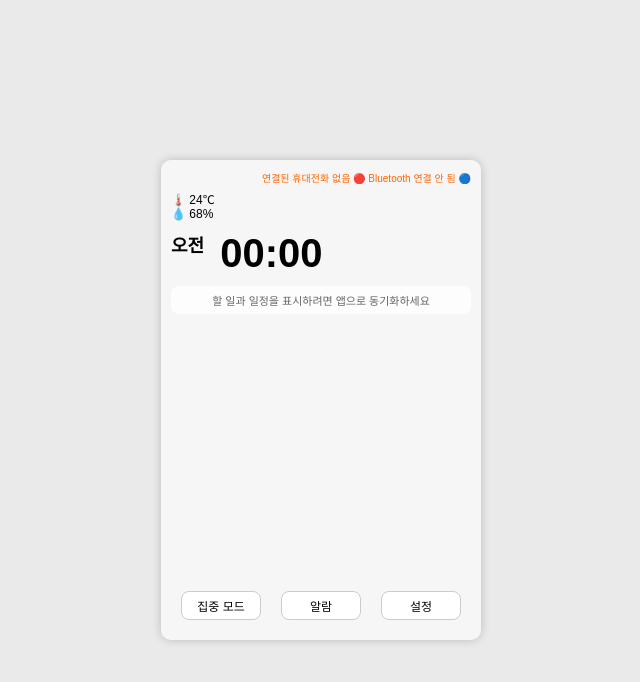
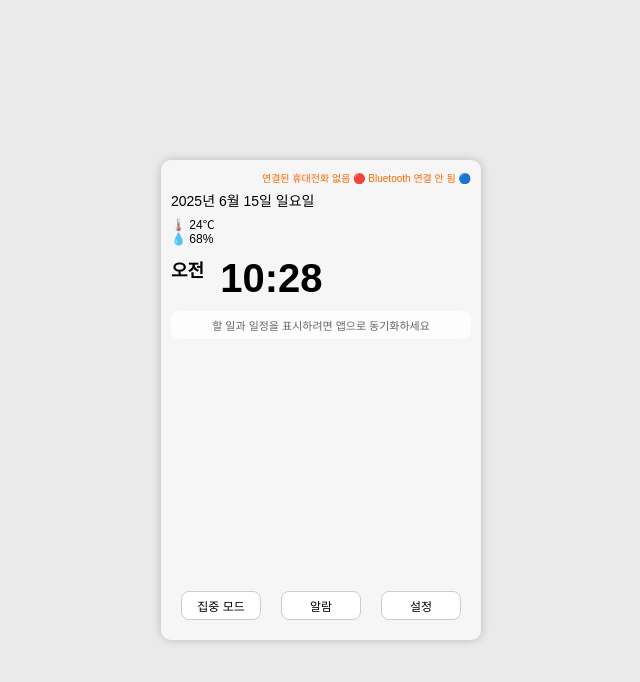
Before and after one commit to jyh69293/fastapi, a plain HTML site: page public/index.html in a window 1280 px wide. Shown: the whole page, without its empty margins (319-959 px from the left). Drawn offline with Linux system fonts and the light colour scheme.

Commit message:
Update index.html

```diff
--- a/public/index.html
+++ b/public/index.html
@@ -112,9 +112,7 @@
         연결된 휴대전화 없음 🔴 Bluetooth 연결 안 됨 🔵
       </div>
 
-      <div class="date-section" id="dateSection">
-        <!-- 날짜 자동 삽입 -->
-      </div>
+      <div class="date-section" id="dateSection"></div>
 
       <div class="weather">
         <span>🌡️ 24℃</span>
@@ -132,9 +130,9 @@
     </div>
 
     <div class="buttons">
-      <div class="button" onclick="onButtonClick('집중 모드')">집중 모드</div>
-      <div class="button" onclick="onButtonClick('알람')">알람</div>
-      <div class="button" onclick="onButtonClick('설정')">설정</div>
+      <div class="button" onclick="location.href='focus.html'">집중 모드</div>
+      <div class="button" onclick="location.href='alarm.html'">알람</div>
+      <div class="button" onclick="location.href='setting.html'">설정</div>
     </div>
   </div>
 
@@ -145,4 +143,20 @@
       const minute = now.getMinutes().toString().padStart(2, '0');
       const ampm = hour >= 12 ? '오후' : '오전';
       hour = hour % 12 || 12;
-      document.getElementById("time").textConte
+      document.getElementById("time").textContent = `${hour}:${minute}`;
+      document.getElementById("ampm").textContent = ampm;
+    }
+
+    function updateDate() {
+      const now = new Date();
+      const options = { year: 'numeric', month: 'long', day: 'numeric', weekday: 'long' };
+      const formattedDate = now.toLocaleDateString('ko-KR', options);
+      document.getElementById("dateSection").textContent = formattedDate;
+    }
+
+    updateTime();
+    updateDate();
+    setInterval(updateTime, 1000);
+  </script>
+</body>
+</html>
```
